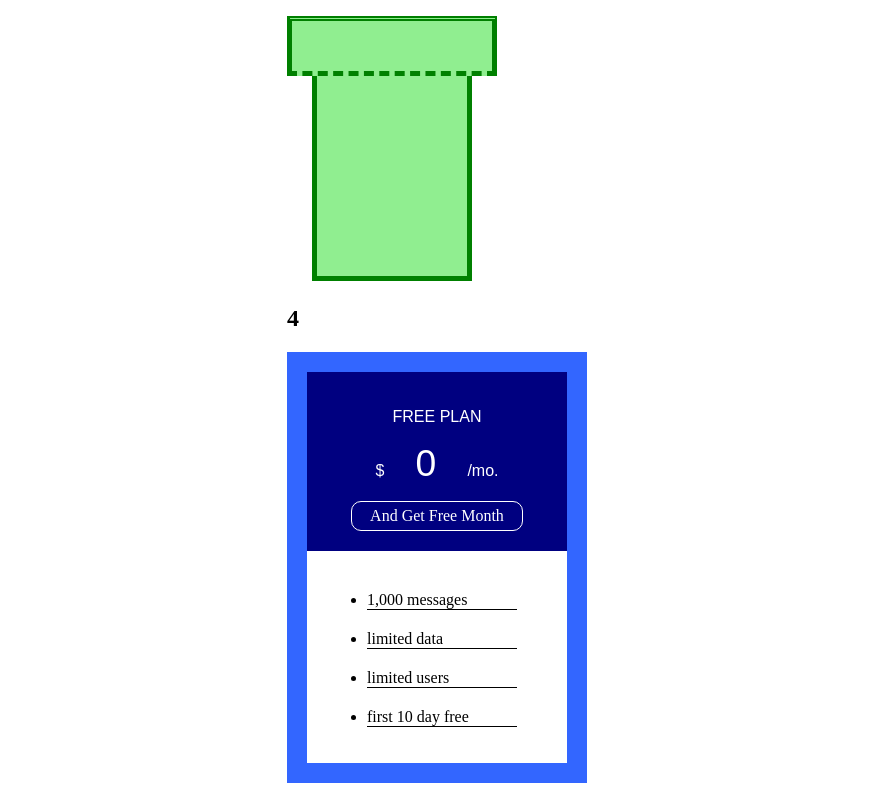
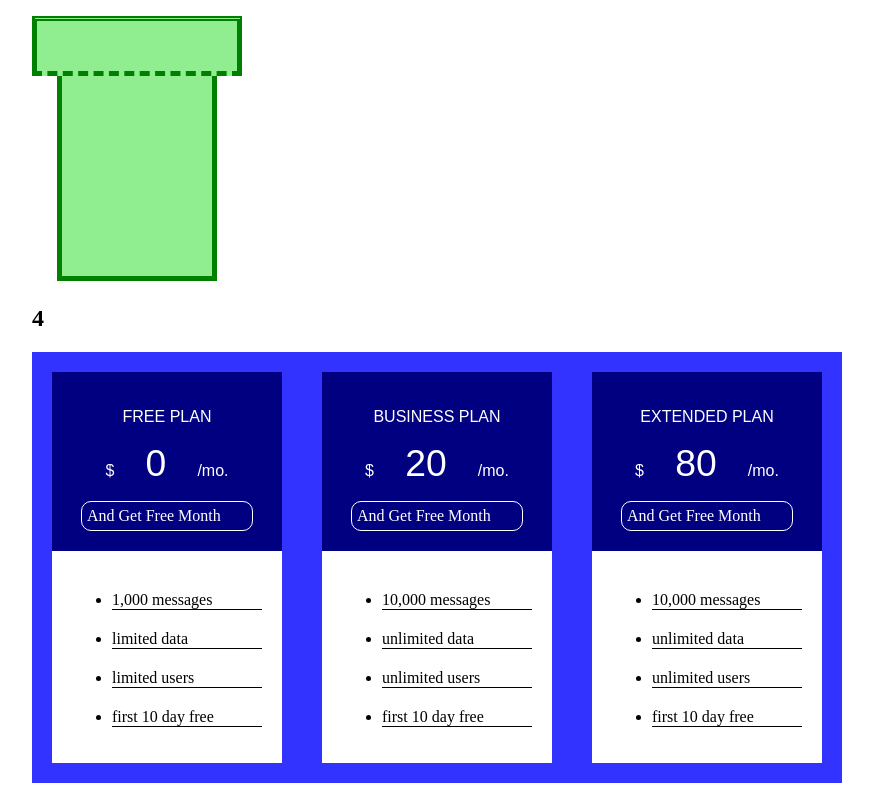
Before and after one commit to afra77/NTU-WEB-HW3, a plain HTML site: page index.html in a window 1280 px wide. Shown: the part 453-1247 px from the top of the page, without its empty margins (203-1076 px from the left). Drawn offline with Linux system fonts and the light colour scheme.

Commit message:
Update index.html

```diff
--- a/index.html
+++ b/index.html
@@ -4,11 +4,9 @@
 <head>
     <meta charset="UTF-8">
     <title>阿芙拉的第三份作業</title>
-    <link rel="stylesheet" type="text/css" href="main.css">
-    </head>
+    <link rel="stylesheet" type="text/css" href="main.css"> </head>
 
 <body>
-
     <table align="center">
         <tr>
             <td>
@@ -58,8 +56,7 @@
     border-bottom: 5px dashed green;
     border-right: 5px solid green;
     border-left: 5px solid green;
-    ">
-    </div>
+    "> </div>
                 <div style="
     background-color:lightgreen;
     width:150px;height:200px;
@@ -67,37 +64,19 @@
     border-right: 5px solid green;
     border-left: 5px solid green;
     margin: 0 25px;
-    ">
-    </div>
+    "> </div>
             </td>
         </tr>
         <tr>
             <td>
                 <h2>4</h2>
-    <div style="
-    background-color:#36F;
-    padding:20px;
-    ">
-        <div style="
-        background-color:navy;
-        padding:20px;
-        ">
+                <div style="float:left;background-color:#33F;padding:20px;">
+                    <div style="background-color:navy;padding:20px;">
                         <p align="center">FREE PLAN</p>
                         <p align="center">$<span style="font-size:28pt;">&nbsp;&nbsp;&nbsp;0&nbsp;&nbsp;&nbsp;</span>/mo.</p>
-          <div style="
-          width:160px;
-          margin:0px auto;
-          padding:5px;
-          color:#FFF;
-          border: 1px solid white;
-          border-radius: 10px;
-          "><center>And Get Free Month
+                        <div style="width:160px;margin:0px auto;padding:5px;color:#FFF;border: 1px solid white;border-radius: 10px;"> And Get Free Month </div>
                     </div>
-        </div>
-        <div style="
-        background-color:white;
-        padding:20px;
-        ">
+                    <div style="background-color:white;padding:20px;">
                         <ul style="width:150px;">
                             <li>1,000 messages</li>
                             <li>limited data</li>
@@ -106,8 +85,39 @@
                         </ul>
                     </div>
                 </div>
+                <div style="float:left;background-color:#33F;padding:20px;">
+                    <div style="background-color:navy;padding:20px;">
+                        <p align="center">BUSINESS PLAN</p>
+                        <p align="center">$<span style="font-size:28pt;">&nbsp;&nbsp;&nbsp;20&nbsp;&nbsp;&nbsp;</span>/mo.</p>
+                        <div style="width:160px;margin:0px auto;padding:5px;color:#FFF;border: 1px solid white;border-radius: 10px;"> And Get Free Month </div>
+                    </div>
+                    <div style="background-color:white;padding:20px;">
+                        <ul style="width:150px;">
+                            <li>10,000 messages</li>
+                            <li>unlimited data</li>
+                            <li>unlimited users</li>
+                            <li>first 10 day free</li>
+                        </ul>
+                    </div>
+                </div>
+                <div style="float:left;background-color:#33F;padding:20px;">
+                    <div style="background-color:navy;padding:20px;">
+                        <p align="center">EXTENDED PLAN</p>
+                        <p align="center">$<span style="font-size:28pt;">&nbsp;&nbsp;&nbsp;80&nbsp;&nbsp;&nbsp;</span>/mo.</p>
+                        <div style="width:160px;margin:0px auto;padding:5px;color:#FFF;border: 1px solid white;border-radius: 10px;"> And Get Free Month </div>
+                    </div>
+                    <div style="background-color:white;padding:20px;">
+                        <ul style="width:150px;">
+                            <li>10,000 messages</li>
+                            <li>unlimited data</li>
+                            <li>unlimited users</li>
+                            <li>first 10 day free</li>
+                        </ul>
+                    </div>
+                </div>
             </td>
         </tr>
     </table>
 </body>
+
 </html>
```
Lines whose indentation alone changed are shown as unchanged.
